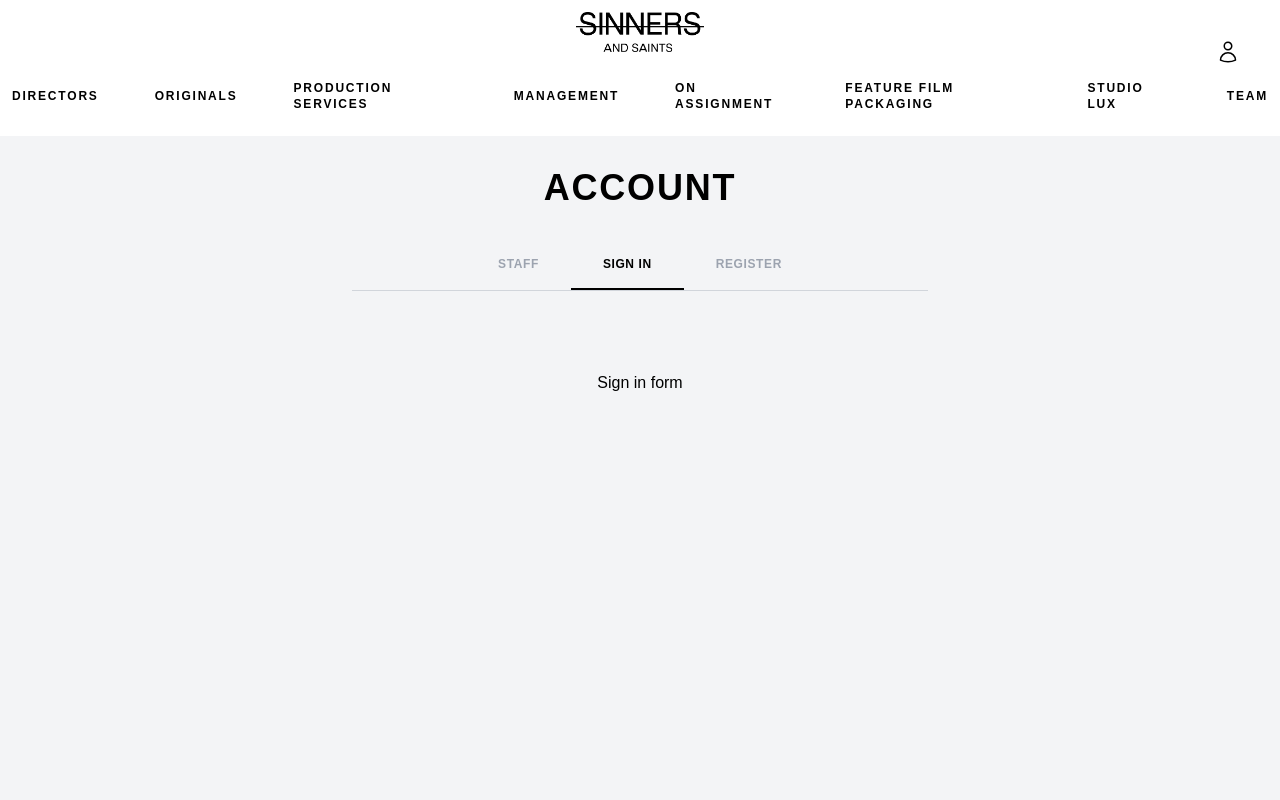
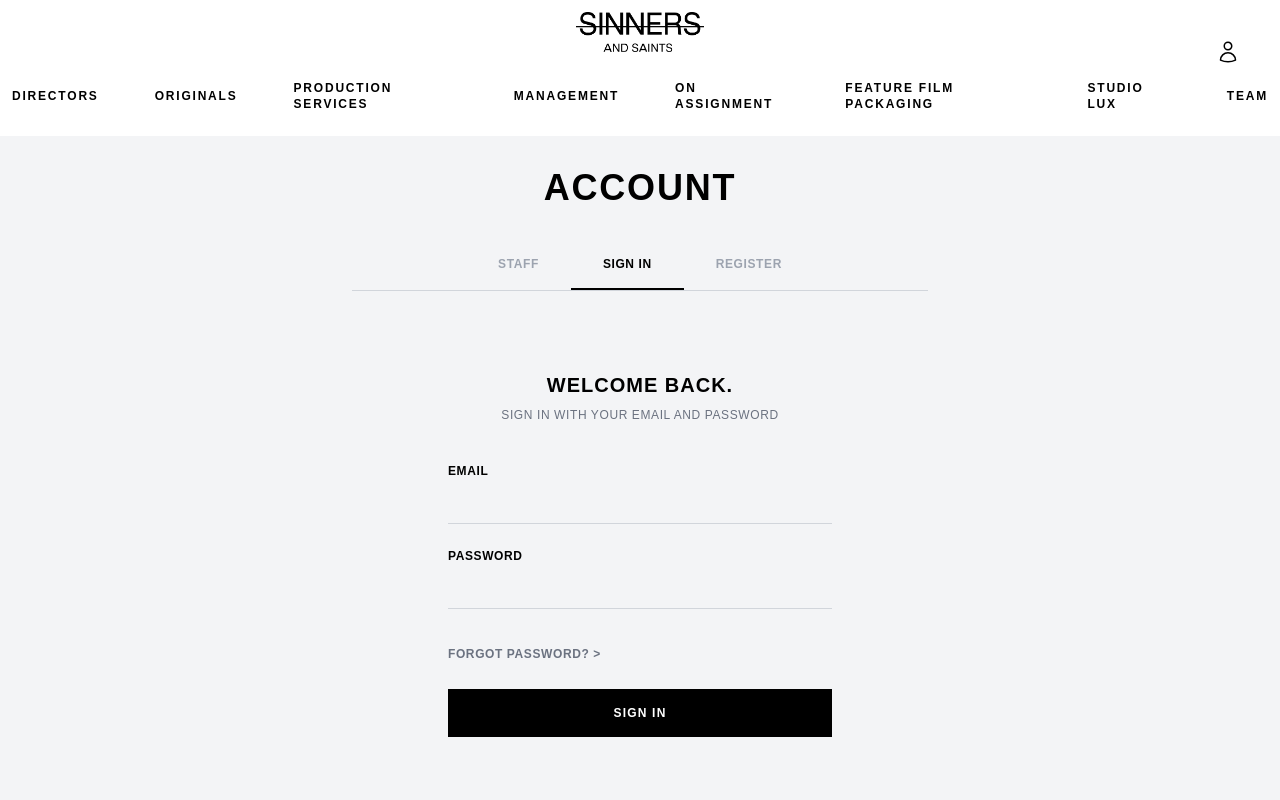
Before and after one commit to Volodymyr-Poshchalovskyi/SAS-react, a React (Vite) app: page /login in a window 1280 px wide. Both pictures are taken after a click on the element "SIGN IN". Shown: the top 800 px of the page. Built offline with nearby package versions, Linux system fonts and the light colour scheme; no server answers; a web font is replaced by a local one.

Commit message:
Added login and regin sections

```diff
--- a/src/Pages/Login.jsx
+++ b/src/Pages/Login.jsx
@@ -1,19 +1,28 @@
 // src/Pages/Login.jsx
 
 import React, { useState, useEffect } from 'react';
-// --- ЗМІНА: Імпортуємо хуки для навігації та отримання даних з URL ---
-import { useLocation, useNavigate } from 'react-router-dom';
-// --- ЗМІНА: Імпортуємо клієнт Supabase ---
+import { useLocation } from 'react-router-dom';
 import { supabase } from '../lib/supabaseClient';
 
-
-// Іконка Google (залишається без змін)
+// Іконка Google
 const GoogleIcon = () => (
-  <svg width="18" height="18" viewBox="0 0 24 24" fill="none" xmlns="http://www.w3.org/2000/svg" className="mr-3">
-    <path d="M22.56 12.25c0-.78-.07-1.53-.2-2.25H12v4.26h5.92c-.26 1.37-1.04 2.53-2.21 3.31v2.77h3.57c2.08-1.92 3.28-4.74 3.28-8.09z" fill="#4285F4"/>
-    <path d="M12 23c2.97 0 5.46-.98 7.28-2.66l-3.57-2.77c-.98.66-2.23 1.06-3.71 1.06-2.86 0-5.29-1.93-6.16-4.53H2.18v2.84C3.99 20.53 7.7 23 12 23z" fill="#34A853"/>
-    <path d="M5.84 14.09c-.22-.66-.35-1.36-.35-2.09s.13-1.43.35-2.09V7.07H2.18C1.43 8.55 1 10.22 1 12s.43 3.45 1.18 4.93l2.85-2.22.81-.62z" fill="#FBBC05"/>
-    <path d="M12 5.38c1.62 0 3.06.56 4.21 1.64l3.15-3.15C17.45 2.09 14.97 1 12 1 7.7 1 3.99 3.47 2.18 7.07l3.66 2.84c.87-2.6 3.3-4.53 6.16-4.53z" fill="#EA4335"/>
+  <svg width="18" height="18" viewBox="0 0 24 24" fill="none"
+       xmlns="http://www.w3.org/2000/svg" className="mr-3">
+    <path d="M22.56 12.25c0-.78-.07-1.53-.2-2.25H12v4.26h5.92c-.26
+      1.37-1.04 2.53-2.21 3.31v2.77h3.57c2.08-1.92
+      3.28-4.74 3.28-8.09z" fill="#4285F4"/>
+    <path d="M12 23c2.97 0 5.46-.98
+      7.28-2.66l-3.57-2.77c-.98.66-2.23
+      1.06-3.71 1.06-2.86 0-5.29-1.93-6.16-4.53H2.18v2.84C3.99
+      20.53 7.7 23 12 23z" fill="#34A853"/>
+    <path d="M5.84 14.09c-.22-.66-.35-1.36-.35-2.09s.13-1.43.35-2.09V7.07H2.18C1.43
+      8.55 1 10.22 1 12s.43 3.45
+      1.18 4.93l2.85-2.22.81-.62z" fill="#FBBC05"/>
+    <path d="M12 5.38c1.62 0 3.06.56
+      4.21 1.64l3.15-3.15C17.45 2.09
+      14.97 1 12 1 7.7 1 3.99 3.47
+      2.18 7.07l3.66 2.84c.87-2.6
+      3.3-4.53 6.16-4.53z" fill="#EA4335"/>
   </svg>
 );
 
@@ -21,15 +30,12 @@ const Login = () => {
   const [currentTab, setCurrentTab] = useState('STAFF');
   const [email, setEmail] = useState('');
   const [password, setPassword] = useState('');
-  // --- ЗМІНА: Стан для відображення помилок ---
   const [error, setError] = useState('');
 
-  // --- ЗМІНА: Отримуємо дані про поточний маршрут ---
   const location = useLocation();
 
   useEffect(() => {
     document.body.style.overflow = 'hidden';
-    // --- ЗМІНА: Перевіряємо, чи є повідомлення про помилку у стані маршруту ---
     if (location.state?.message) {
       setError(location.state.message);
     }
@@ -38,59 +44,131 @@ const Login = () => {
     };
   }, [location]);
 
-  // --- ЗМІНА: Функція для входу через Google ---
   const handleGoogleLogin = async () => {
-    setError(''); // Скидаємо попередні помилки
+    setError('');
     const { error } = await supabase.auth.signInWithOAuth({
       provider: 'google',
       options: {
-        // Вказуємо, куди повернути користувача після успішного входу
         redirectTo: `${window.location.origin}/adminpanel`,
       },
     });
-
-    if (error) {
-      setError(error.message);
-    }
+    if (error) setError(error.message);
   };
 
   const handleTabChange = (tabName) => {
     setCurrentTab(tabName);
     setEmail('');
     setPassword('');
-    setError(''); // Очищуємо помилки при зміні вкладки
+    setError('');
   };
 
   const getTabClass = (tabName) => {
-    const baseClasses = "py-4 px-8 text-xs font-semibold uppercase tracking-wider cursor-pointer transition-all duration-300 border-b-2";
-    if (currentTab === tabName) return `${baseClasses} text-black border-black`;
-    return `${baseClasses} text-gray-400 border-transparent hover:text-black`;
+    const baseClasses =
+      "py-4 px-8 text-xs font-semibold uppercase tracking-wider cursor-pointer transition-all duration-300 border-b-2";
+    return currentTab === tabName
+      ? `${baseClasses} text-black border-black`
+      : `${baseClasses} text-gray-400 border-transparent hover:text-black`;
   };
 
-  const renderFormContent = () => {
-    return (
+  const renderFormContent = () => (
     <div key={currentTab} className="max-w-sm mx-auto text-center animate-fadeIn">
       {(() => {
         switch (currentTab) {
           case 'SIGN_IN':
-              // ... (код для SIGN_IN залишається без змін)
-              return <p>Sign in form</p>;
+            return (
+              <>
+                <div className="mb-10">
+                  <h2 className="text-xl font-semibold text-black mb-2 tracking-wider uppercase">
+                    WELCOME BACK.
+                  </h2>
+                  <p className="text-xs text-gray-500 tracking-wider uppercase">
+                    SIGN IN WITH YOUR EMAIL AND PASSWORD
+                  </p>
+                </div>
+                {error && <p className="text-red-500 text-xs mb-4">{error}</p>}
+                <form className="text-left space-y-6">
+                  <div>
+                    <label
+                      htmlFor="email"
+                      className="block text-xs font-semibold text-black mb-2 uppercase tracking-wider"
+                    >
+                      EMAIL
+                    </label>
+                    <input
+                      type="email"
+                      id="email"
+                      value={email}
+                      onChange={(e) => setEmail(e.target.value)}
+                      className="w-full bg-transparent border-b border-gray-300 focus:outline-none focus:border-black py-2 text-sm"
+                    />
+                  </div>
+                  <div>
+                    <label
+                      htmlFor="password"
+                      className="block text-xs font-semibold text-black mb-2 uppercase tracking-wider"
+                    >
+                      PASSWORD
+                    </label>
+                    <input
+                      type="password"
+                      id="password"
+                      value={password}
+                      onChange={(e) => setPassword(e.target.value)}
+                      className="w-full bg-transparent border-b border-gray-300 focus:outline-none focus:border-black py-2 text-sm"
+                    />
+                  </div>
+                  <div className="pt-2">
+                    <a
+                      href="#"
+                      className="text-xs text-gray-500 uppercase tracking-wider font-semibold hover:text-black transition-colors"
+                    >
+                      FORGOT PASSWORD? &gt;
+                    </a>
+                  </div>
+                  <button
+                    type="submit"
+                    className="w-full py-4 mt-4 bg-black text-white font-semibold text-xs uppercase tracking-widest hover:bg-gray-800 transition-colors"
+                  >
+                    Sign In
+                  </button>
+                </form>
+              </>
+            );
+
           case 'REGISTER':
-              // ... (код для REGISTER залишається без змін)
-              return <p>Register info</p>;
+            return (
+              <>
+                <div className="mb-10">
+                  <h2 className="text-xl font-semibold text-black mb-2 tracking-wider uppercase">
+                    HELLO!
+                  </h2>
+                  <p className="text-xs text-gray-500 tracking-wider uppercase leading-relaxed">
+                    UNFORTUNATELY PUBLIC REGISTRATION IS CURRENTLY CLOSED. PLEASE REACH OUT TO ONE OF OUR TEAM MEMBERS, AND WE WILL GLADLY SEND YOU AN INVITATION LINK
+                  </p>
+                </div>
+                <button
+                  type="button"
+                  className="w-full py-4 bg-black text-white font-semibold text-xs uppercase tracking-widest hover:bg-gray-800 transition-colors"
+                >
+                  Contact Us
+                </button>
+              </>
+            );
+
           case 'STAFF':
             return (
               <>
                 <div className="mb-10">
-                    <h2 className="text-xl font-semibold text-black mb-2 tracking-wider uppercase">WELCOME BACK.</h2>
+                  <h2 className="text-xl font-semibold text-black mb-2 tracking-wider uppercase">
+                    WELCOME BACK.
+                  </h2>
                   <p className="text-xs text-gray-500 tracking-wider uppercase leading-relaxed">
                     PLEASE SIGN IN USING <br /> YOUR COMPANY EMAIL
                   </p>
                 </div>
-                  {/* --- ЗМІНА: Відображаємо помилку, якщо вона є --- */}
                 {error && <p className="text-red-500 text-sm mb-4">{error}</p>}
                 <button
-                    onClick={handleGoogleLogin} // --- ЗМІНА: Додаємо обробник кліку ---
+                  onClick={handleGoogleLogin}
                   type="button"
                   className="w-full py-3 mt-4 bg-white text-gray-700 font-semibold text-sm border border-gray-300 flex items-center justify-center hover:bg-gray-50 transition-colors"
                 >
@@ -99,26 +177,32 @@ const Login = () => {
                 </button>
               </>
             );
+
           default:
             return null;
         }
       })()}
     </div>
   );
-  };
 
   return (
     <div className="min-h-screen flex justify-center bg-gray-100 font-sans p-14 mt-28">
       <div className="w-full max-w-xl text-center">
-        <h1 className="text-4xl font-semibold text-black mb-8 tracking-wider">ACCOUNT</h1>
+        <h1 className="text-4xl font-semibold text-black mb-8 tracking-wider">
+          ACCOUNT
+        </h1>
         <div className="flex justify-center mb-12 border-b border-gray-300">
-          <div className={getTabClass('STAFF')} onClick={() => handleTabChange('STAFF')}>STAFF</div>
-          <div className={getTabClass('SIGN_IN')} onClick={() => handleTabChange('SIGN_IN')}>SIGN IN</div>
-          <div className={getTabClass('REGISTER')} onClick={() => handleTabChange('REGISTER')}>REGISTER</div>
+          <div className={getTabClass('STAFF')} onClick={() => handleTabChange('STAFF')}>
+            STAFF
           </div>
-        <div className="px-4 py-8">
-          {renderFormContent()}
+          <div className={getTabClass('SIGN_IN')} onClick={() => handleTabChange('SIGN_IN')}>
+            SIGN IN
           </div>
+          <div className={getTabClass('REGISTER')} onClick={() => handleTabChange('REGISTER')}>
+            REGISTER
+          </div>
+        </div>
+        <div className="px-4 py-8">{renderFormContent()}</div>
       </div>
     </div>
   );
```
Lines whose indentation alone changed are shown as unchanged.
